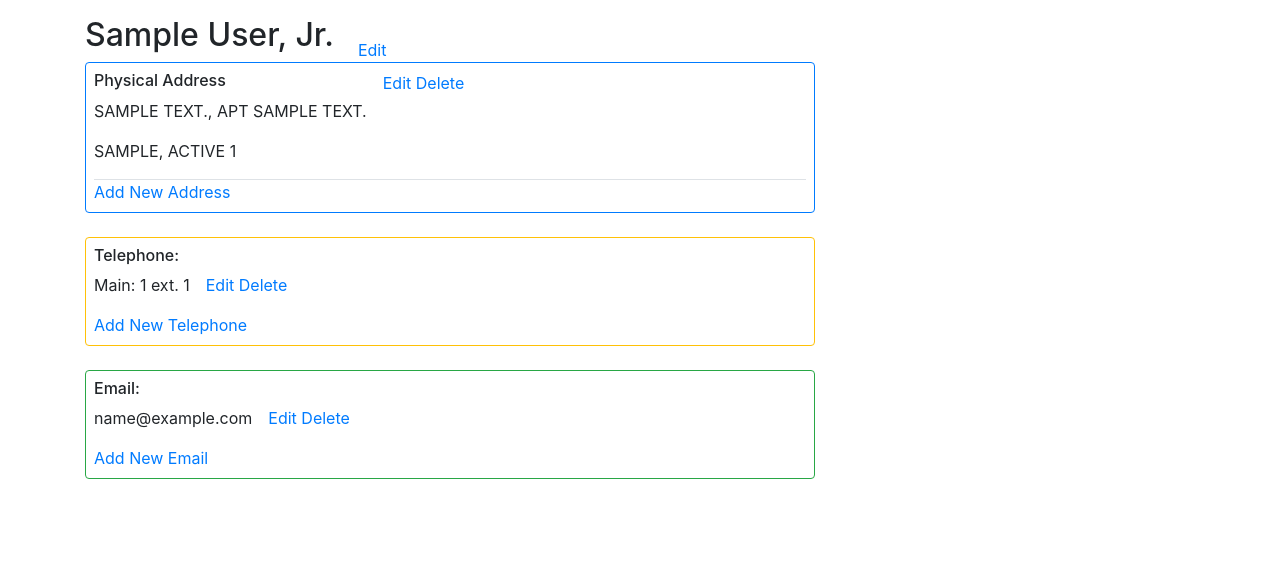
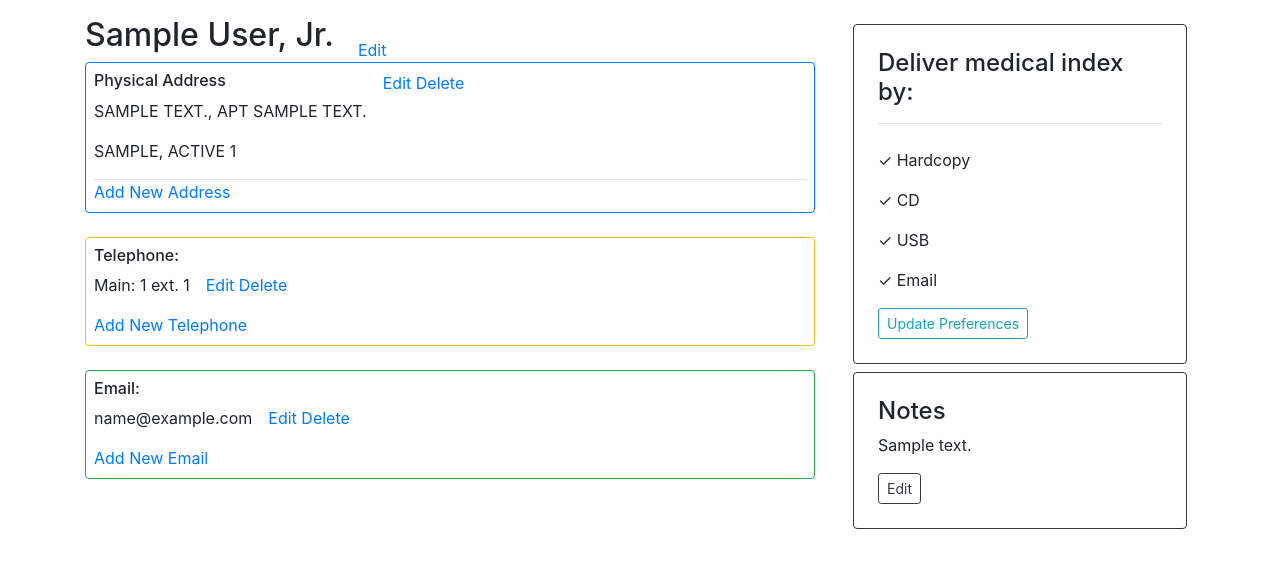
Before and after one commit to Simonm17/medigal, a Django app: page /doctors/1/ in a window 1280 px wide. Shown: the part 104-672 px from the top of the page. Run offline with Django 3.2, Linux system fonts and the light colour scheme; a user stored in the database is signed in; tables that the repository leaves empty hold one stand-in row (values such as "Sample post"); some libraries are stand-ins or nearby versions.

Commit message:
set up views and urls for persons notes

```diff
--- a/applicants/urls.py
+++ b/applicants/urls.py
@@ -1,11 +1,12 @@
 from django.urls import path
 from . import views
-from .views import ApplicantListView, ApplicantDetailView, ApplicantUpdateView
+from .views import ApplicantListView, ApplicantDetailView, ApplicantUpdateView, ApplicantNoteView
 
 urlpatterns = [
     path('', ApplicantListView.as_view(), name='applicant_list'),
     path('add-applicant', views.add_applicant, name='add_applicant'),
     path('<int:pk>/', ApplicantDetailView.as_view(), name='applicant_detail'),
     path('<int:pk>/update/', ApplicantUpdateView.as_view(), name='applicant_update'),
+    path('<int:pk>/notes/', ApplicantNoteView.as_view(), name='applicant_notes'),
 
 ]
--- a/doctors/templates/doctors/doctor_detail.html
+++ b/doctors/templates/doctors/doctor_detail.html
@@ -75,5 +75,36 @@
                 </div>
             </div>
         </div>
+        <div class="col-md-4">
+            <div class="border border-dark rounded p-4 m-2">
+                <div>
+                    <h4 class="border-bottom mb-4 pb-3">Deliver medical index by:</h4>
+                    {% if doctor.by_hardcopy %}
+                        <p>✓ Hardcopy</p>
+                    {% endif %}
+                    {% if doctor.by_cd %}
+                        <p>✓ CD</p>
+                    {% endif %}
+                    {% if doctor.by_usb %}
+                        <p>✓ USB</p>
+                    {% endif %}
+                    {% if doctor.by_email %}
+                        <p>✓ Email</p>
+                    {% endif %}
+                </div>
+                <div>
+                    <a class="btn btn-outline-info btn-sm" href="{% url 'doctor_preference' object.id %}?next={{ request.path }}">Update Preferences</a>
+                </div>
+            </div>
+            <div class="border rounded border-dark m-2 p-4">
+                <h4>Notes</h4>
+                {% if not doctor.notes %}
+                    <p>Add notes about this contact!</p>
+                {% else %}
+                    <p>{{ doctor.notes }}</p>
+                {% endif %}
+                <a class="btn btn-outline-dark btn-sm" href="{% url 'doctor_notes' object.id %}">Edit</a>
+            </div>
+        </div>
     </div>
 {% endblock row %}
--- a/doctors/templates/doctors/doctor_update.html
+++ b/doctors/templates/doctors/doctor_update.html
@@ -18,7 +18,8 @@
         <form method="POST">
             {% csrf_token %}
             {{ form|crispy }}
-            <button class="btn btn-outline-primary" type="submit">Update</button>
+            <button class="btn btn-outline-primary mr-1" type="submit">Update</button>
+            <a class="btn btn-outline-warning ml-1" href="{% url 'doctor_detail' object.id %}">Cancel</a>
         </form>
     </div>
 </div>
--- a/doctors/urls.py
+++ b/doctors/urls.py
@@ -1,10 +1,12 @@
 from django.urls import path
 from . import views
-from .views import DoctorListView, DoctorDetailView, DoctorUpdateView
+from .views import DoctorListView, DoctorDetailView, DoctorUpdateView, DoctorPreferenceView, DoctorNoteView
 
 urlpatterns = [
     path('add/', views.add_doctor, name='add_doctor'),
     path('', DoctorListView.as_view(), name='doctor_list'),
     path('<int:pk>/', DoctorDetailView.as_view(), name='doctor_detail'),
     path('<int:pk>/update/', DoctorUpdateView.as_view(), name='doctor_update'),
+    path('<int:pk>/preferences/', DoctorPreferenceView.as_view(), name='doctor_preference'),
+    path('<int:pk>/notes/', DoctorNoteView.as_view(), name='doctor_notes'),
 ]
--- a/doctors/views.py
+++ b/doctors/views.py
@@ -3,7 +3,7 @@ from .models import Doctor
 from contacts.models import Address, Telephone, Email
 from .forms import DoctorCreationForm
 from contacts.forms import AddressForm, TelephoneForm, EmailForm
-from django.views.generic import ListView, DetailView, UpdateView
+from django.views.generic import ListView, DetailView, UpdateView, FormView
 from django.contrib.auth.decorators import login_required
 from django.contrib import messages
 from django.contrib.messages.views import SuccessMessageMixin
@@ -60,6 +60,7 @@ class DoctorListView(LoginRequiredMixin, ListView):
             return Doctor.objects.all()
         return Doctor.objects.filter(created_by=self.request.user)
 
+
 class DoctorDetailView(LoginRequiredMixin, UserPassesTestMixin, DetailView):
     """ for template context, use 'doctor' or 'object' """
     model = Doctor
@@ -77,6 +78,7 @@ class DoctorDetailView(LoginRequiredMixin, UserPassesTestMixin, DetailView):
             return True
         return False
 
+
 class DoctorUpdateView(LoginRequiredMixin, UserPassesTestMixin, SuccessMessageMixin, UpdateView):
     model = Doctor
     fields = ['prefix', 'first_name', 'last_name', 'suffix']
@@ -88,3 +90,28 @@ class DoctorUpdateView(LoginRequiredMixin, UserPassesTestMixin, SuccessMessageMi
         if self.request.user.is_staff or self.request.user == self.doctor.created_by:
             return True
         return False
+
+class DoctorPreferenceView(LoginRequiredMixin, UserPassesTestMixin, SuccessMessageMixin, UpdateView):
+    model = Doctor
+    fields = ['by_hardcopy', 'by_cd', 'by_usb', 'by_email']
+    template_name = 'doctors/doctor_update.html'
+    success_message = 'Contact detail has been updated successfully!'
+
+    def test_func(self):
+        self.doctor = self.get_object()
+        if self.request.user.is_staff or self.request.user == self.doctor.created_by:
+            return True
+        return False
+
+
+class DoctorNoteView(LoginRequiredMixin, UserPassesTestMixin, SuccessMessageMixin, UpdateView):
+    model = Doctor
+    fields = ['notes']
+    template_name = 'doctors/doctor_update.html'
+    success_message = 'Contain detial has been updated successfully!'
+
+    def test_func(self):
+        self.doctor = self.get_object()
+        if self.request.user.is_staff or self.request.user == self.doctor.created_by:
+            return True
+        return False
```
Also changed, not shown: applicants/templates/applicants/applicant_detail.html (+11 -0 lines), applicants/views.py (+12 -0 lines), doctors/forms.py (+0 -78 lines), contacts/views.py (line endings or trailing spaces).
